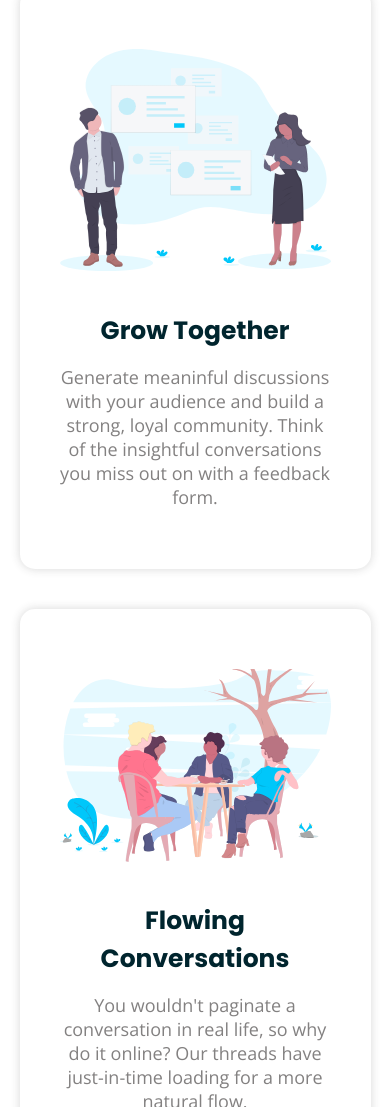
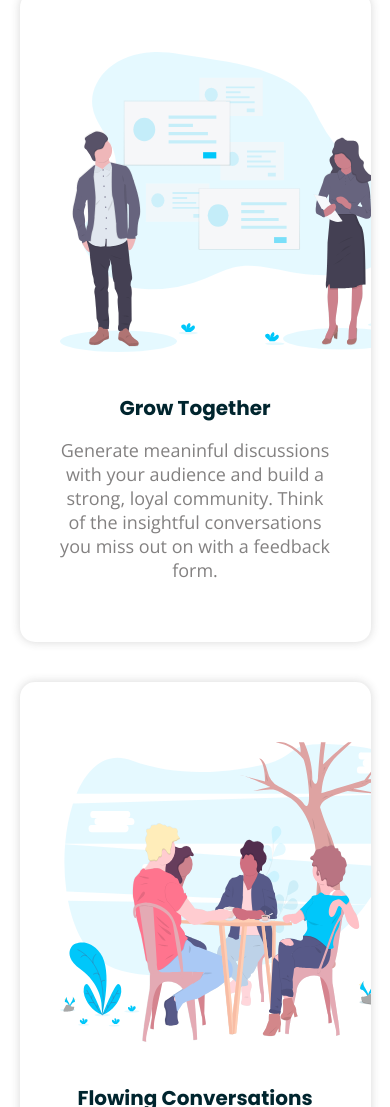
Before and after one commit to jpphilips/jp_zuri_huddle_copy.github.io, a plain HTML site: page index.html in a window 390 px wide. Shown: the part 893-2000 px from the top of the page. Drawn offline with nearby package versions, Linux system fonts and the light colour scheme.

Commit message:
worked on images

```diff
--- a/style.css
+++ b/style.css
@@ -257,7 +257,7 @@ td {
     }
 
     .grid-top-text h1 {
-        font-size: 170%
+        font-size: 31px;
     }
 
     .flex-top img{
@@ -272,9 +272,12 @@ td {
         padding: 10% 5% 50% 5%;
     }
     .middle-section img {
-        width: unset;
+        width: 340px;
+        height: 300px;
     }
-
+    .grid-mid-text h1{
+        font-size: 20px;
+    }
     .middle-section .flex-mid {
         padding: 60px 40px;
     }
```
